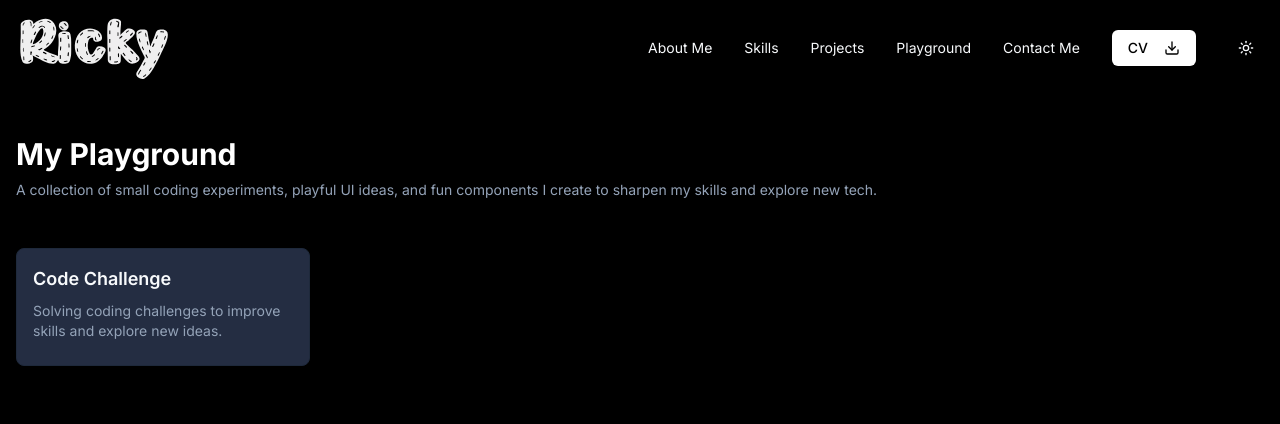
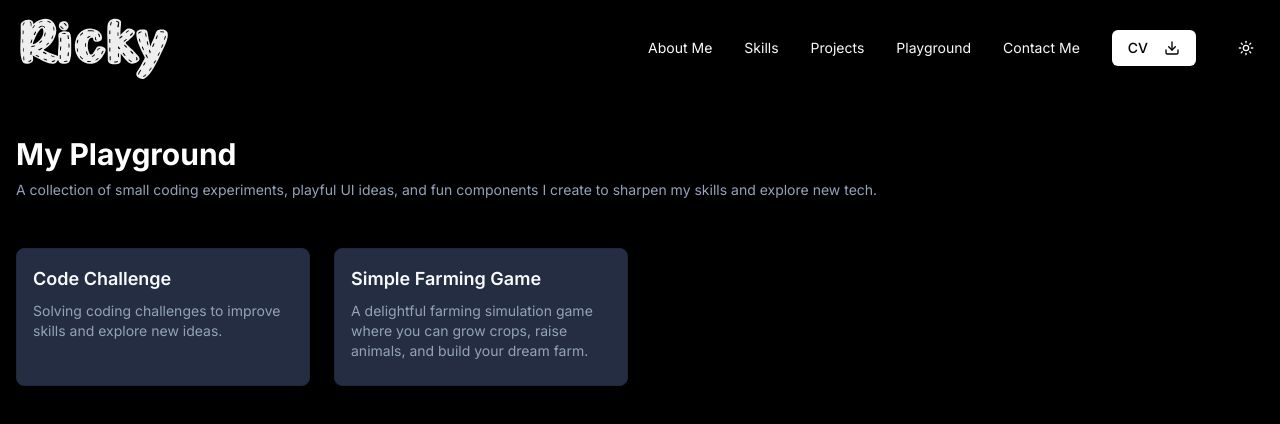
Before and after one commit to georgiusricky/georgiusricky.github.io, a Next.js app: page /playground in a window 1280 px wide. Shown: the top 424 px of the page. Built offline with nearby package versions, Linux system fonts and the light colour scheme.

Commit message:
update: init new playground item

```diff
--- a/app/playground/[id]/client.tsx
+++ b/app/playground/[id]/client.tsx
@@ -29,7 +29,7 @@ export default function Client({ item }: { item: PlaygroundItem }) {
         </BreadcrumbList>
       </Breadcrumb>
 
-      <div className="m-8 p-8 rounded-2xl shadow-sm border border-border bg-card">
+      <div className="my-8 p-4 md:p-8 rounded-2xl shadow-sm border border-border bg-card">
         <DynamicComponent  />
       </div>
     </div>
--- /dev/null
+++ b/app/playground/components/simple-farming-game/page.tsx
@@ -0,0 +1,12 @@
+"use client";
+
+import ComingSoon from "@/app/components/ComingSoon";
+
+export default function SimpleFarmingGame() {
+
+  return (
+    <ComingSoon
+      targetDate="2025-12-31"
+    />
+  );
+}
--- a/app/playground/data.ts
+++ b/app/playground/data.ts
@@ -7,8 +7,14 @@ export const playgroundItems: PlaygroundItem[] = [
     title: "Code Challenge",
     description: "Solving coding challenges to improve skills and explore new ideas.",
   },
+  {
+    id: "simple-farming-game",
+    title: "Simple Farming Game",
+    description: "A delightful farming simulation game where you can grow crops, raise animals, and build your dream farm.",
+  },
 ];
 
 export const componentMap: Record<string, any> = {
   "code-challenge": dynamic(() => import("./components/code-challenge/page")),
+  "simple-farming-game": dynamic(() => import("./components/simple-farming-game/page")),
 };
```
